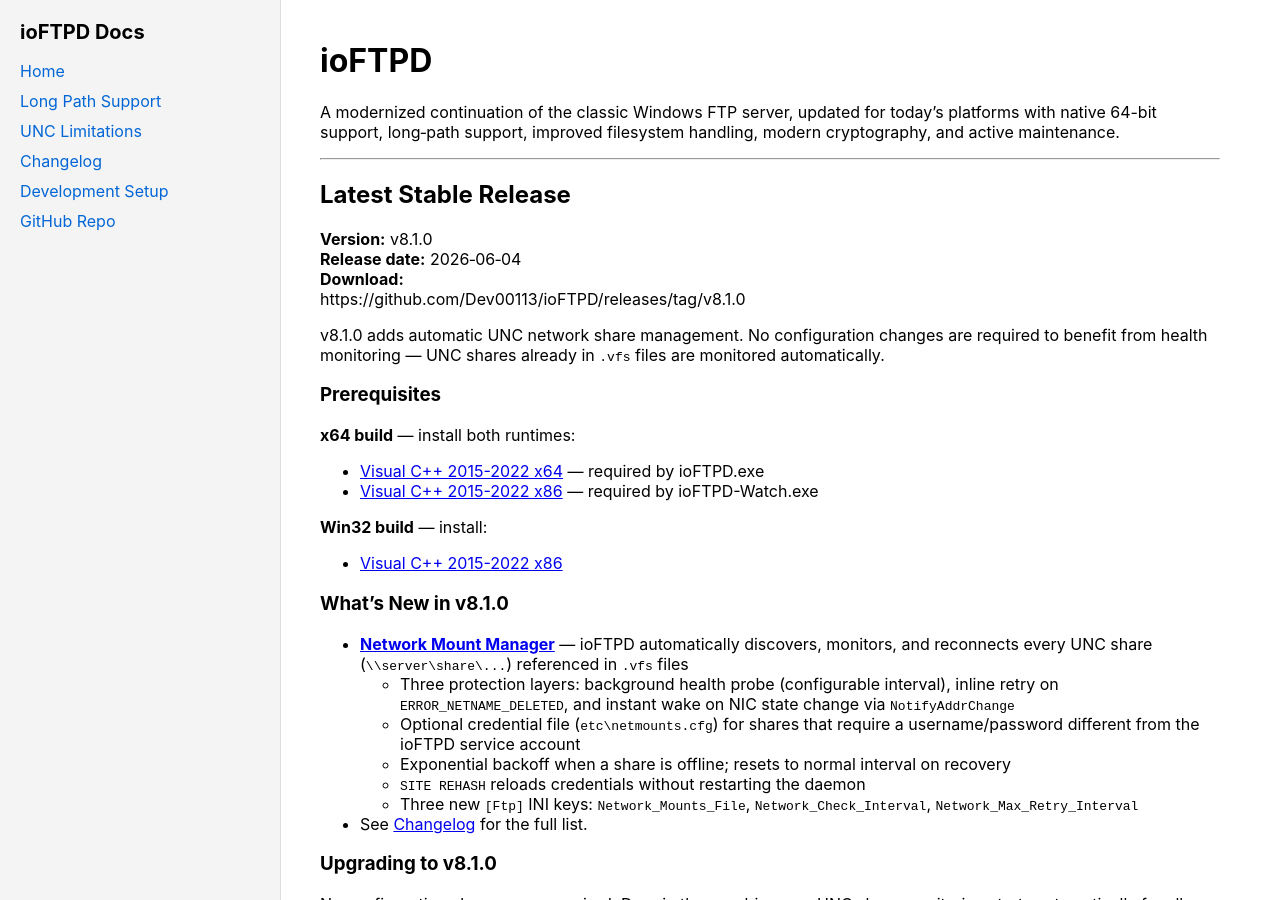
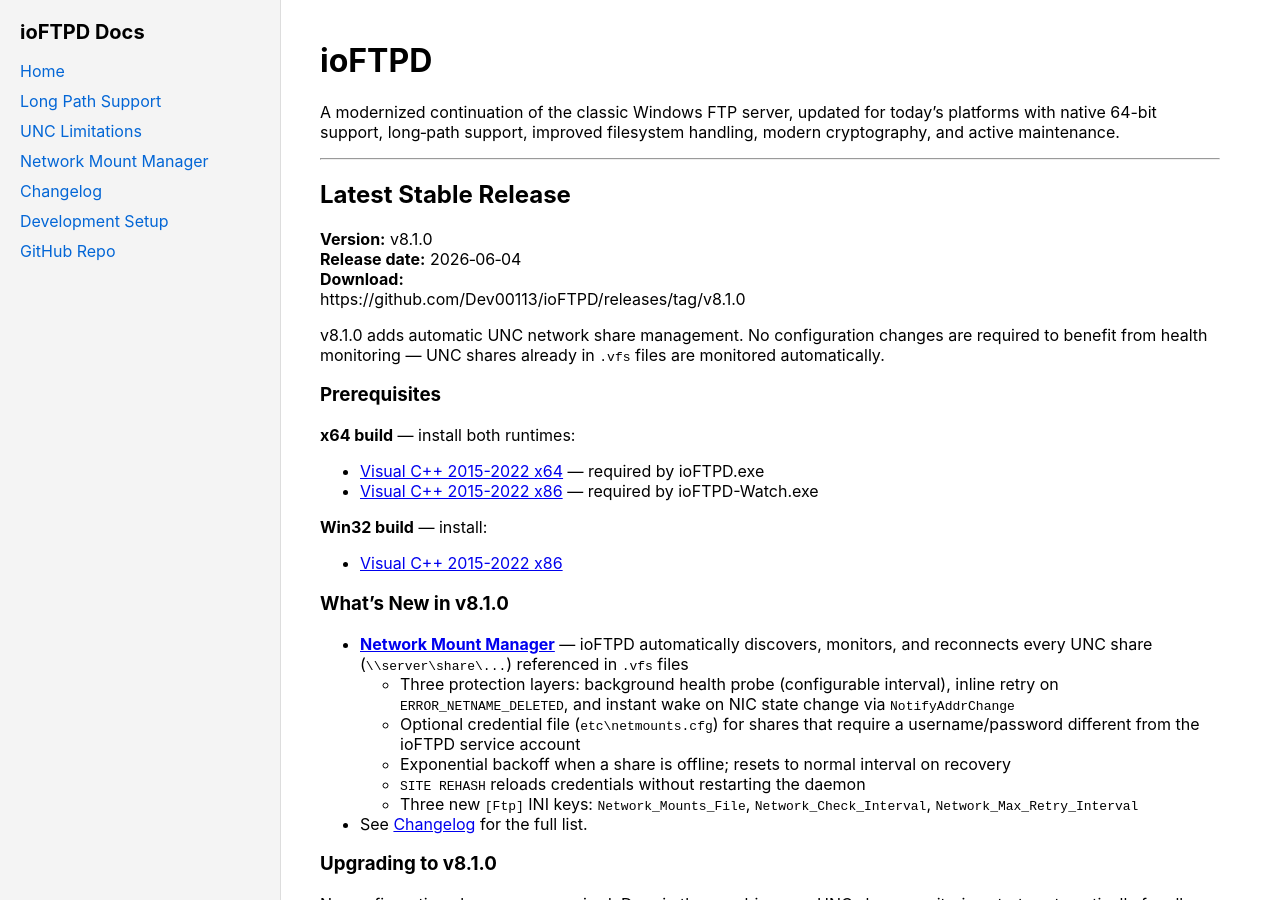
Before and after one commit to Dev00113/ioFTPD, a Jekyll site: the page built from docs/index.md, in a window 1280 px wide and 900 px high. Built offline with Jekyll 4.4.1, drawn with Linux system fonts in a browser that asks for light colours.

Commit message:
Update github doc

```diff
--- a/docs/_includes/sidebar.html
+++ b/docs/_includes/sidebar.html
@@ -5,6 +5,7 @@
     <li><a href="{{ '/index.html' | relative_url }}">Home</a></li>
     <li><a href="{{ '/longpaths.html' | relative_url }}">Long Path Support</a></li>
     <li><a href="{{ '/unc-limitations.html' | relative_url }}">UNC Limitations</a></li>
+	<li><a href="{{ '/network-mounts.html' | relative_url }}">Network Mount Manager</a></li>
     <li><a href="{{ '/changelog.html' | relative_url }}">Changelog</a></li>
     <li><a href="{{ '/dev-setup.html' | relative_url }}">Development Setup</a></li>
     <li><a href="https://github.com/Dev00113/ioFTPD">GitHub Repo</a></li>
```
